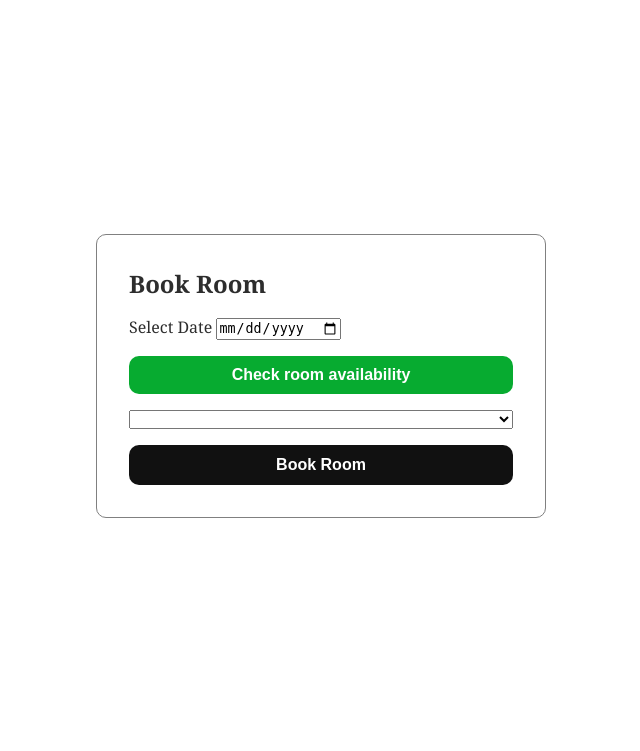
After one commit to Shivamrai15/room-booking-app, a FastAPI app: template templates/book.html in a window 1280 px wide. The commit adds this page. Shown: the top 751 px of the page, without its empty margins (319-959 px from the left). Run offline with FastAPI, Linux system fonts and the light colour scheme; the template is opened without the code that fills it, so the values that code supplies are empty.

Commit message:
Room booking functionality

```diff
--- a/main.py
+++ b/main.py
@@ -146,3 +146,59 @@ async def deleteRoom( request : Request, roomId: str ):
 
 
 # -------------------------------------------------------------------------------------------------#
+
+
+@app.get("/book-room", response_class=HTMLResponse)
+async def bookRoom(request: Request):
+    id_token =  request.cookies.get("token")
+
+    user_token = validateFirebaseToken(id_token)
+    if not user_token:
+        return RedirectResponse('/')
+    return templets.TemplateResponse('book.html', { 'request' : request, 'error' : None })
+
+
+# -------------------------------------------------------------------------------------------------#
+@app.get("/available-rooms/{date}", response_class=JSONResponse)
+async def checkRoomAvailability(request: Request, date:str):
+    id_token =  request.cookies.get("token")
+
+    user_token = validateFirebaseToken(id_token)
+    if not user_token:
+        return RedirectResponse('/')
+
+    booked_roomIds = []
+    formatted_date = datetime.strptime(date, "%Y-%m-%d").timestamp()
+    bookings = firestore_db.collection('bookings').where("booking_date", "==", formatted_date).get()
+    for booked_rooms in bookings:
+        booked_roomIds.append(booked_rooms.get("roomId"))
+
+    available_rooms = []
+    all_rooms = firestore_db.collection("rooms").get()
+
+    for room_doc in all_rooms:
+        room_data = room_doc.to_dict()
+        room_id = room_doc.id
+        if room_id not in booked_roomIds:
+            available_rooms.append({"id": room_id, "name": f"{room_data.get('name')} {room_data.get('number')}"})
+
+    return JSONResponse(available_rooms, status_code=200)
+
+
+
+@app.post("/book-room", response_class=HTMLResponse)
+async def bookRoom(request: Request):
+    id_token =  request.cookies.get("token")
+    user_token = validateFirebaseToken(id_token)
+    if not user_token:
+        return RedirectResponse('/')
+
+    form = await request.form()
+    booking_data = {
+        "booked_by" : user_token["email"],
+        "booking_date" : datetime.strptime(form["booking-date"], "%Y-%m-%d").timestamp(),
+        "roomId" : form["select-room"]
+    }
+
+    firestore_db.collection("bookings").document().set(booking_data)
+    return RedirectResponse("/", status_code=status.HTTP_302_FOUND)
--- a/static/firebase-logout.js
+++ b/static/firebase-logout.js
@@ -35,10 +35,12 @@ function updateUI (cookie) {
             document.getElementById("sign-out").hidden = false;
             document.getElementById("login-href").hidden = true;
             document.getElementById("room-href").hidden = false;
+            document.getElementById("book-href").hidden = false;
         } else {
             document.getElementById("sign-out").hidden = true;
             document.getElementById("login-href").hidden = false;
             document.getElementById("room-href").hidden = true;
+            document.getElementById("book-href").hidden = true;
         }
     } catch (error) {
         console.log(error);
--- /dev/null
+++ b/templates/book.html
@@ -0,0 +1,112 @@
+<!DOCTYPE html>
+<html lang="en">
+<head>
+    <meta charset="UTF-8">
+    <meta name="viewport" content="width=device-width, initial-scale=1.0">
+    <title>Book Room</title>
+    <style>
+        *{
+            padding: 0;
+            margin: 0;
+        }
+        body {
+            height: 90vh;
+            display: flex;
+            justify-content: center;
+            align-items: center;
+            padding: 1rem;
+            color: rgb(45, 45, 45);
+            font-family: Georgia, 'Times New Roman', Times, serif;
+        }
+        .form {
+            max-width: 24rem;
+            width: 100%;
+            padding: 2rem;
+            border: 1px solid gray;
+            border-radius: 10px;
+            display: flex;
+            flex-direction: column;
+            row-gap: 1rem;
+        }
+        .primary-inp {
+            height: 1.5rem;
+            width: 100%;
+            border: none;
+            border-bottom: 1px solid gray;
+            outline: none;
+            margin-top: 5px;
+            margin-bottom: 10px;
+        }
+        .primary-btn {
+            width: 100%;
+            height: 2.5rem;
+            background: #111;
+            color: white;
+            border: none;
+            border-radius: 10px;
+            cursor: pointer;
+            font-weight: 600;
+            font-size: 16px;
+        }
+        .search_btn {
+            width: 100%;
+            background: #07ab30;
+            color: white;
+            border: none;
+            border-radius: 10px;
+            cursor: pointer;
+            font-weight: 600;
+            font-size: 16px;
+            margin-top: 1rem;
+            padding: 10px;
+        }
+    </style>
+</head>
+<body>
+    <form class="form" action="/book-room", method="post" >
+        <h2>Book Room</h2>
+        <div>
+            <label for="booking-date">Select Date</label>
+            <input type="date" id="booking-date" name="booking-date" required />
+            <button class="search_btn" type="button" onclick="checkAvailability()" >
+                Check room availability
+            </button>
+        </div>
+        <select name="select-room" id="select-room">
+            <option value="0" disabled >Select Room:</option>
+            <!-- <option value="IwyC7WukHu7z8xy86SOs">IwyC7WukHu7z8xy86SOs</option> -->
+        </select>
+        <button class="primary-btn" type="submit">
+            Book Room
+        </button>
+    </form>
+    <script>
+        function checkAvailability() {
+            var bookingDate = document.getElementById('booking-date').value;
+
+            fetch(`/available-rooms/${bookingDate}`)
+            .then(response => response.json())
+            .then(data => {
+                var selectRoomDropdown = document.getElementById('select-room');
+                selectRoomDropdown.innerHTML = '';
+
+                var defaultOption = document.createElement('option');
+                defaultOption.value = '0';
+                defaultOption.text = 'Select Room:';
+                defaultOption.disabled = true;
+                selectRoomDropdown.appendChild(defaultOption);
+
+                data.forEach(room => {
+                    var option = document.createElement('option');
+                    option.value = room.id;
+                    option.text = room.name;
+                    selectRoomDropdown.appendChild(option);
+                });
+            })
+            .catch(error => {
+                console.error('Error:', error);
+            });
+        }
+    </script>
+</body>
+</html>
--- a/templates/main.html
+++ b/templates/main.html
@@ -84,6 +84,7 @@
     <div class="nav">
         <a class="primary-link" href="/login" hidden="true" id="login-href" > Login </a>
         <a class="primary-link" href="/create-room" id="room-href" > Create Room </a>
+        <a class="primary-link" href="/book-room" id="book-href" > Book A Room </a>
         <button class="primary-btn" id="sign-out" hidden="true" >
             LogOut
         </button>
```
